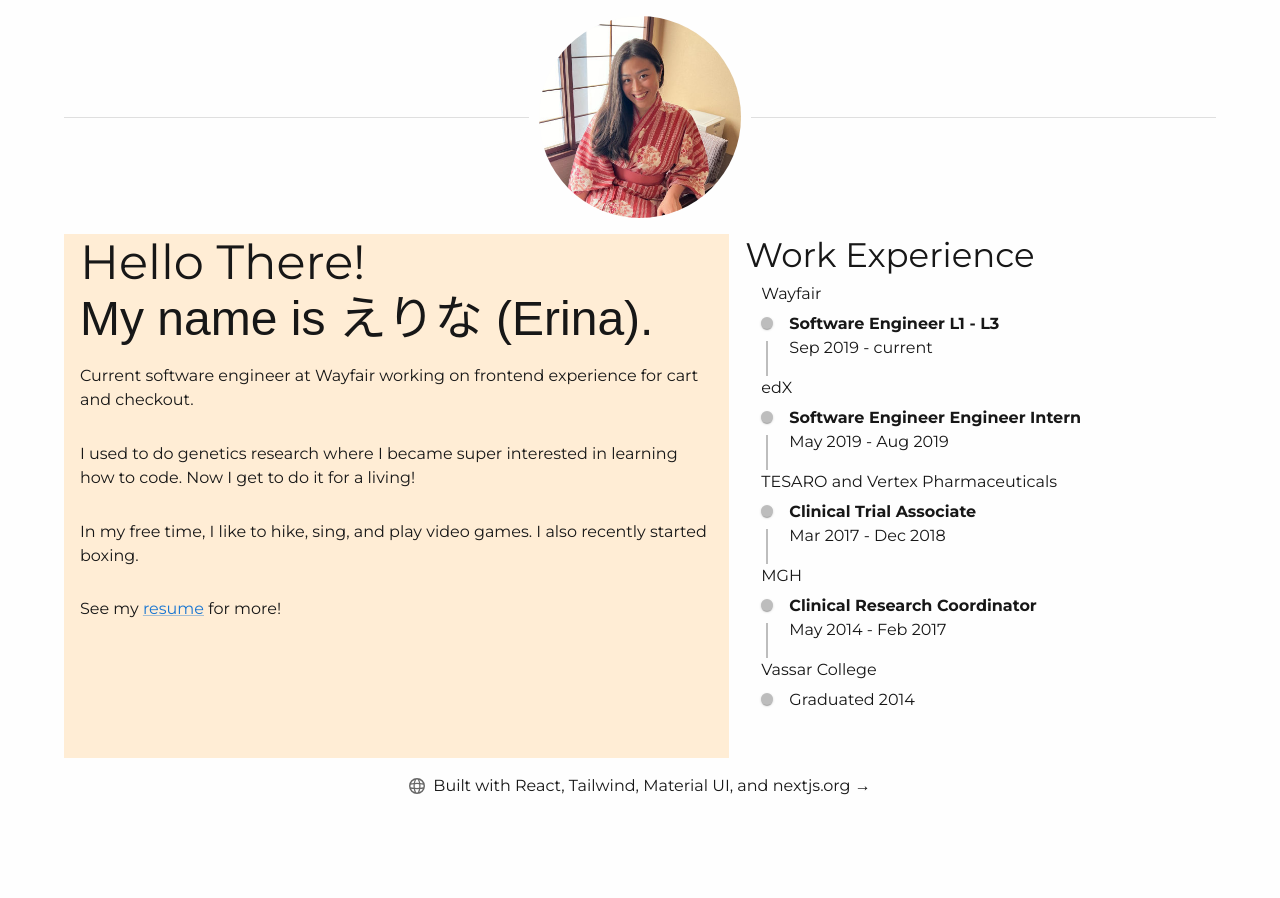
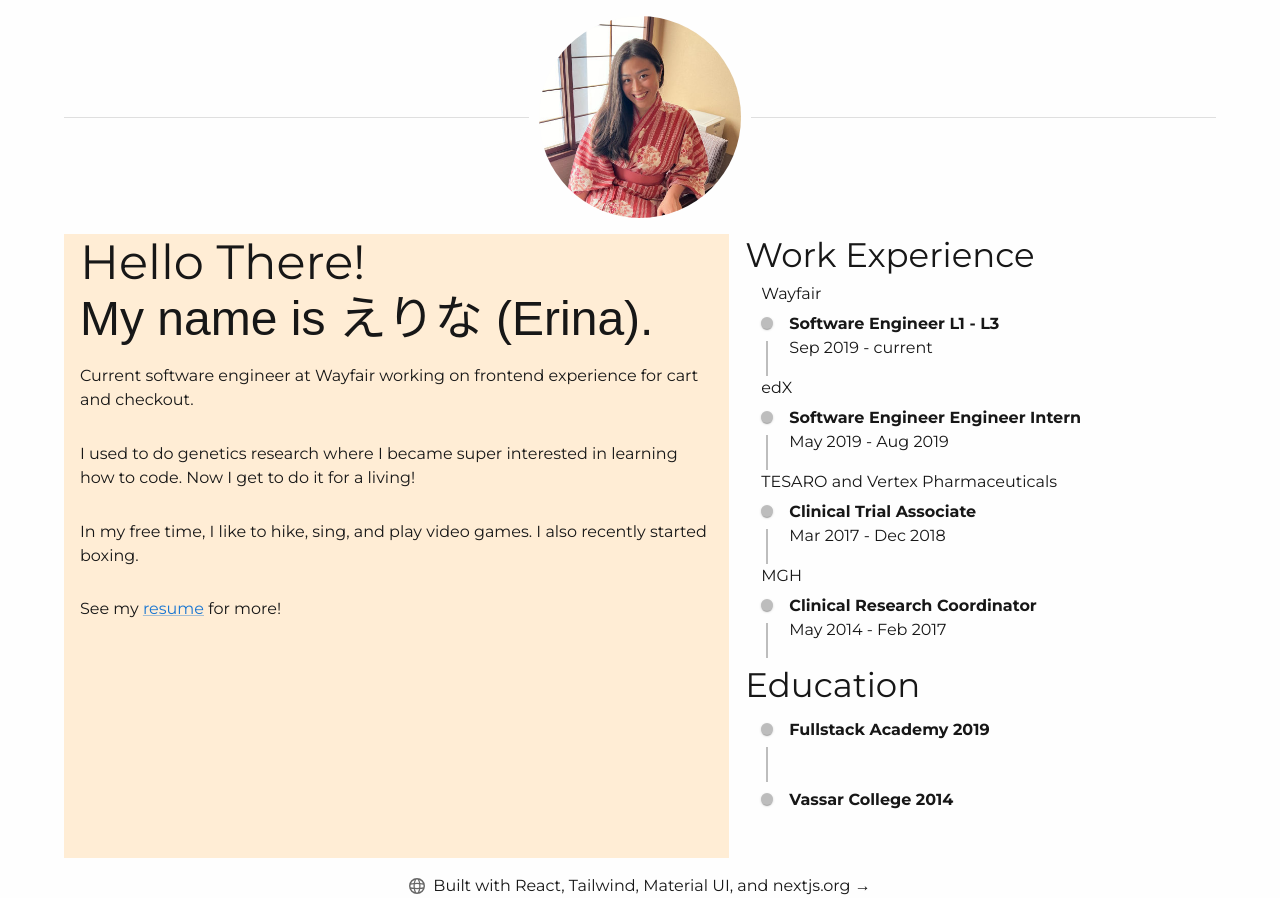
Before and after one commit to erinakii/erinas-page, a Next.js app: page / in a window 1280 px wide. Before the commit the page ends 800 px from the top, so only its background shows below. Built offline with nearby package versions, Linux system fonts and the light colour scheme; a web font is replaced by a local one; what @mui/material-nextjs would draw is missing.

Commit message:
add education timeline

```diff
--- a/src/components/timeline.tsx
+++ b/src/components/timeline.tsx
@@ -9,9 +9,7 @@ import { Typography } from '@mui/material';
 export const WorkTimeLine = () => {
     return (
         <>
-            <Typography
-                variant='h4'
-            >
+            <Typography variant='h4'>
                 Work Experience
             </Typography>
             <Timeline
@@ -66,13 +64,33 @@ export const WorkTimeLine = () => {
                         <div>May 2014 - Feb 2017</div>
                     </TimelineContent>
                 </TimelineItem>
-                Vassar College
+            </Timeline>
+            <Typography variant='h4'>
+                Education
+            </Typography>
+            <Timeline
+                sx={{
+                    [`& .${timelineItemClasses.root}:before`]: {
+                        flex: 0,
+                        padding: 0,
+                    },
+                }}
+            >
+                <TimelineItem>
+                    <TimelineSeparator>
+                        <TimelineDot />
+                        <TimelineConnector />
+                    </TimelineSeparator>
+                    <TimelineContent>
+                        <Typography sx={{ fontWeight: 'bold' }}> Fullstack Academy 2019</Typography>
+                    </TimelineContent>
+                </TimelineItem>
                 <TimelineItem>
                     <TimelineSeparator>
                         <TimelineDot />
                     </TimelineSeparator>
                     <TimelineContent>
-                        <div>Graduated 2014</div>
+                        <Typography sx={{ fontWeight: 'bold' }}>Vassar College 2014</Typography>
                     </TimelineContent>
                 </TimelineItem>
             </Timeline>
```
